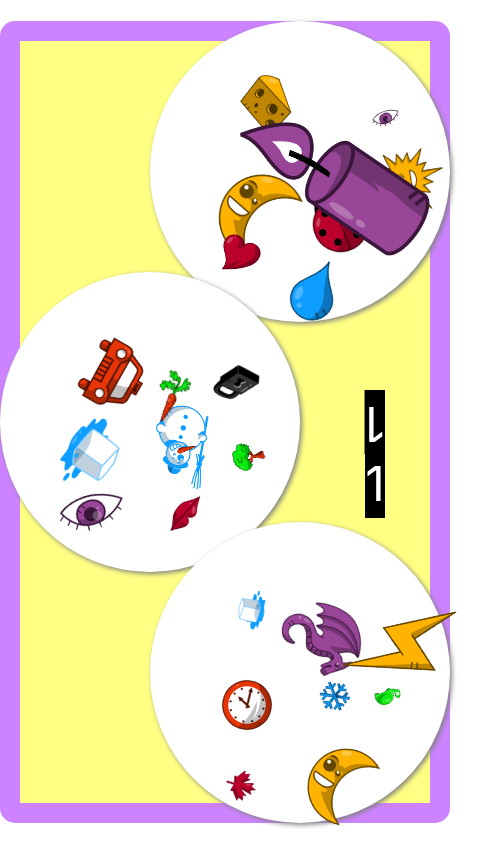
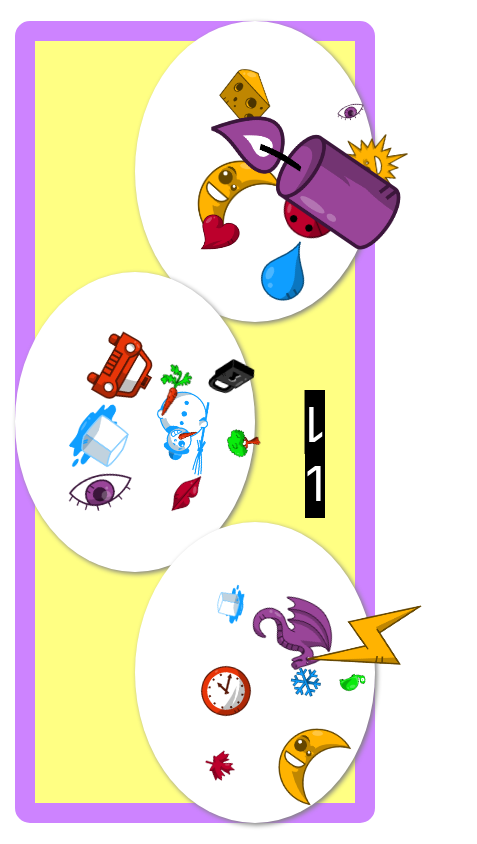
Before and after one commit to Jaeger2305/match-language, a React (Create React App) app: page / in a window 390 px wide. Shown: the whole page, 477 px wide, since content can reach past the window. Built offline with nearby package versions, Linux system fonts and the light colour scheme.

Commit message:
feat: reduce size for better mobile
still not responsive, but maybe this will look better!

```diff
--- a/src/components/card/index.tsx
+++ b/src/components/card/index.tsx
@@ -67,7 +67,7 @@ export default function card({
     // return array
     return positionsArray;
   }
-  positions = generatePositionsArray(220, 220, 60, 15);
+  positions = generatePositionsArray(200, 200, 60, 15);
   function getRandomPosition(
     array: Array<Position>,
     removeTaken: boolean
--- a/src/components/game/index.css
+++ b/src/components/game/index.css
@@ -1,6 +1,6 @@
 .App {
   display: grid;
-  grid-template-columns: auto 150px 150px 150px auto;
+  grid-template-columns: auto 120px 120px 120px auto;
   grid-template-rows: 2.5vh 1fr 0.2fr 0.8fr 0.2fr 1fr 2.5vh;
   width: 100vw;
   height: 100vh;
```
